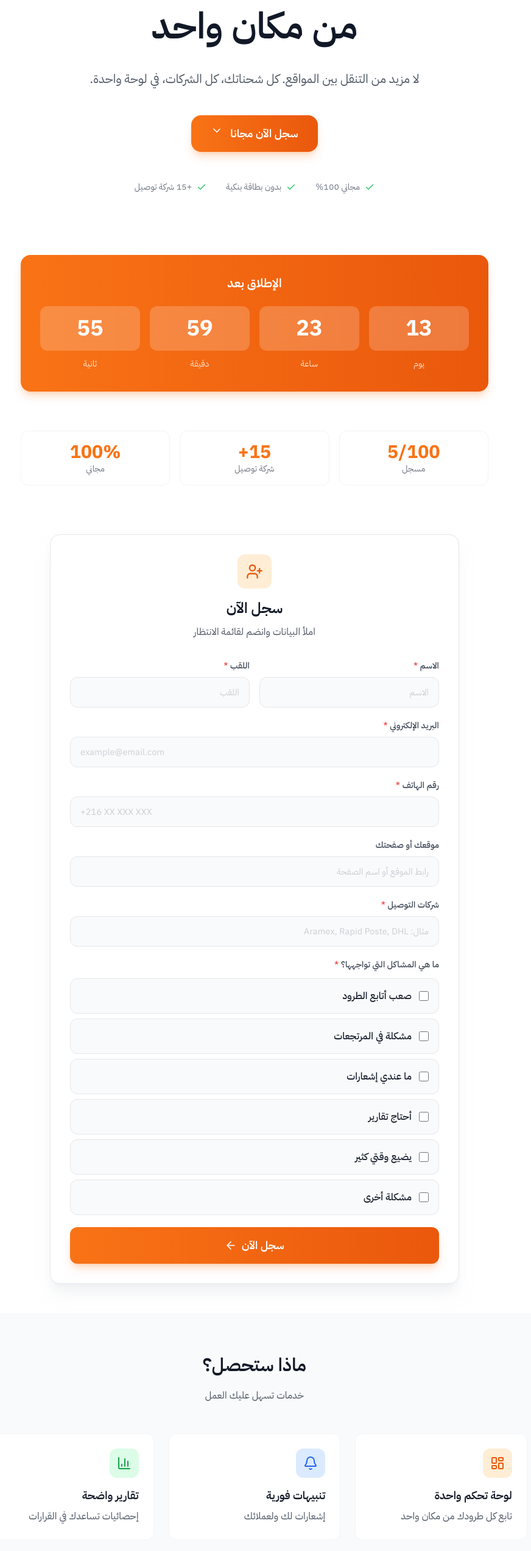
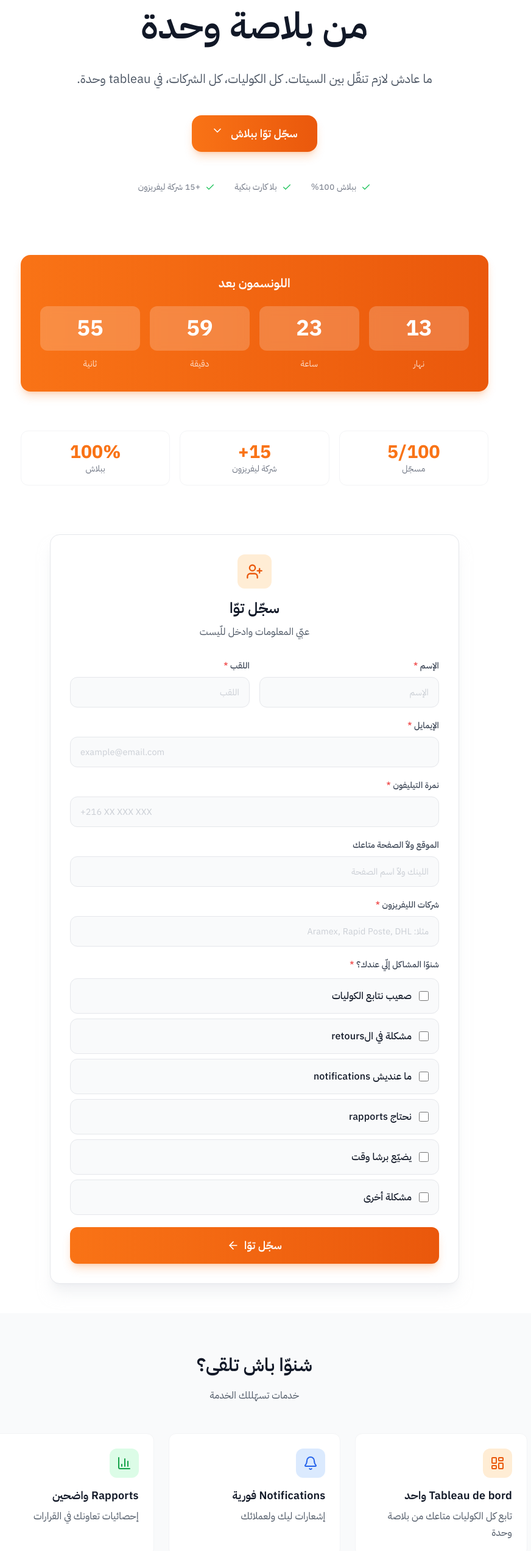
Before and after one commit to fawzyoth/mouraqib, a Vue app: page / in a window 1280 px wide. Shown: the part 254-2797 px from the top of the page at 61% size, without its empty margins (222-1094 px from the left). Built offline with nearby package versions, Linux system fonts and the light colour scheme; no server answers; the database is empty.

Commit message:
Update waiting list to Tunisian dialect (Derja)

```diff
--- a/src/views/WaitingListView.vue
+++ b/src/views/WaitingListView.vue
@@ -17,7 +17,7 @@
               <Sun v-else class="w-5 h-5" />
             </button>
             <router-link to="/" class="text-sm text-gray-600 dark:text-gray-400 hover:text-gray-900 dark:hover:text-white">
-              الرئيسية
+              الصفحة الكل
             </router-link>
           </div>
         </div>
@@ -34,17 +34,17 @@
       <div class="max-w-4xl mx-auto text-center w-full">
         <div class="inline-flex items-center gap-2 px-4 py-2 bg-gradient-to-r from-orange-100 to-orange-50 dark:from-orange-900/30 dark:to-orange-800/20 rounded-full mb-8 border border-orange-200/50 dark:border-orange-700/30">
           <span class="w-2 h-2 bg-orange-500 rounded-full animate-pulse"></span>
-          <span class="text-sm font-medium text-orange-700 dark:text-orange-400">قريبا - {{ spotsLeft }} مقعد متاح</span>
+          <span class="text-sm font-medium text-orange-700 dark:text-orange-400">قريب - {{ spotsLeft }} بلاصة باقية</span>
         </div>
 
         <h1 class="text-4xl sm:text-5xl lg:text-6xl font-bold text-gray-900 dark:text-white leading-relaxed mb-6">
-          تابع <span class="text-transparent bg-clip-text bg-gradient-to-r from-orange-500 to-orange-600">كل طرودك</span>
+          تابع <span class="text-transparent bg-clip-text bg-gradient-to-r from-orange-500 to-orange-600">كل الكوليات متاعك</span>
           <br class="hidden sm:block" />
-          من مكان واحد
+          من بلاصة وحدة
         </h1>
 
         <p class="text-xl text-gray-600 dark:text-gray-400 leading-loose max-w-2xl mx-auto mb-10">
-          لا مزيد من التنقل بين المواقع. كل شحناتك، كل الشركات، في لوحة واحدة.
+          ما عادش لازم تنقّل بين السيتات. كل الكوليات، كل الشركات، في tableau وحدة.
         </p>
 
         <!-- CTA Button -->
@@ -52,7 +52,7 @@
           @click="scrollToForm"
           class="inline-flex items-center gap-3 px-8 py-4 bg-gradient-to-r from-orange-500 to-orange-600 hover:from-orange-600 hover:to-orange-700 text-white font-semibold rounded-2xl transition-all shadow-lg shadow-orange-500/25 hover:shadow-orange-500/40 hover:scale-105 text-lg"
         >
-          <span>سجل الآن مجانا</span>
+          <span>سجّل توّا ببلاش</span>
           <ChevronDown class="w-5 h-5 animate-bounce" />
         </button>
 
@@ -60,15 +60,15 @@
         <div class="mt-12 flex items-center justify-center gap-8 text-sm text-gray-500 dark:text-gray-400">
           <div class="flex items-center gap-2">
             <Check class="w-4 h-4 text-green-500" />
-            <span>مجاني 100%</span>
+            <span>ببلاش 100%</span>
           </div>
           <div class="flex items-center gap-2">
             <Check class="w-4 h-4 text-green-500" />
-            <span>بدون بطاقة بنكية</span>
+            <span>بلا كارت بنكية</span>
           </div>
           <div class="flex items-center gap-2">
             <Check class="w-4 h-4 text-green-500" />
-            <span>+15 شركة توصيل</span>
+            <span>+15 شركة ليفريزون</span>
           </div>
         </div>
       </div>
@@ -78,13 +78,13 @@
     <section class="py-8 px-4 sm:px-6">
       <div class="max-w-3xl mx-auto">
         <div class="bg-gradient-to-r from-orange-500 to-orange-600 rounded-2xl p-8 shadow-lg shadow-orange-500/25">
-          <h2 class="text-xl font-semibold text-white text-center mb-6">الإطلاق بعد</h2>
+          <h2 class="text-xl font-semibold text-white text-center mb-6">اللونسمون بعد</h2>
           <div class="grid grid-cols-4 gap-4">
             <div class="text-center">
               <div class="bg-white/20 backdrop-blur rounded-xl p-4 mb-2">
                 <span class="text-3xl sm:text-4xl font-bold text-white">{{ String(countdown.days).padStart(2, '0') }}</span>
               </div>
-              <span class="text-sm text-white/80">يوم</span>
+              <span class="text-sm text-white/80">نهار</span>
             </div>
             <div class="text-center">
               <div class="bg-white/20 backdrop-blur rounded-xl p-4 mb-2">
@@ -115,15 +115,15 @@
         <div class="grid grid-cols-3 gap-4">
           <div class="bg-white dark:bg-gray-800/50 rounded-xl p-4 border border-gray-100 dark:border-gray-800 text-center">
             <div class="text-2xl sm:text-3xl font-bold text-orange-500">{{ registeredCount }}/100</div>
-            <div class="text-xs sm:text-sm text-gray-500">مسجل</div>
+            <div class="text-xs sm:text-sm text-gray-500">مسجّل</div>
           </div>
           <div class="bg-white dark:bg-gray-800/50 rounded-xl p-4 border border-gray-100 dark:border-gray-800 text-center">
             <div class="text-2xl sm:text-3xl font-bold text-orange-500">15+</div>
-            <div class="text-xs sm:text-sm text-gray-500">شركة توصيل</div>
+            <div class="text-xs sm:text-sm text-gray-500">شركة ليفريزون</div>
           </div>
           <div class="bg-white dark:bg-gray-800/50 rounded-xl p-4 border border-gray-100 dark:border-gray-800 text-center">
             <div class="text-2xl sm:text-3xl font-bold text-orange-500">100%</div>
-            <div class="text-xs sm:text-sm text-gray-500">مجاني</div>
+            <div class="text-xs sm:text-sm text-gray-500">ببلاش</div>
           </div>
         </div>
       </div>
@@ -137,20 +137,20 @@
             <div class="w-14 h-14 bg-orange-100 dark:bg-orange-900/30 rounded-xl flex items-center justify-center mx-auto mb-4">
               <UserPlus class="w-7 h-7 text-orange-600" />
             </div>
-            <h2 class="text-2xl font-bold text-gray-900 dark:text-white mb-2">سجل الآن</h2>
-            <p class="text-gray-600 dark:text-gray-400">املأ البيانات وانضم لقائمة الانتظار</p>
+            <h2 class="text-2xl font-bold text-gray-900 dark:text-white mb-2">سجّل توّا</h2>
+            <p class="text-gray-600 dark:text-gray-400">عبّي المعلومات وادخل للّيست</p>
           </div>
 
           <form @submit.prevent="submitForm" class="space-y-5">
             <!-- Name Fields -->
             <div class="grid grid-cols-1 md:grid-cols-2 gap-4">
               <div>
-                <label class="block text-sm font-medium text-gray-700 dark:text-gray-300 mb-2">الاسم <span class="text-red-500">*</span></label>
+                <label class="block text-sm font-medium text-gray-700 dark:text-gray-300 mb-2">الإسم <span class="text-red-500">*</span></label>
                 <input
                   v-model="form.firstName"
                   type="text"
                   required
-                  placeholder="الاسم"
+                  placeholder="الإسم"
                   class="w-full px-4 py-3 bg-gray-50 dark:bg-gray-900 border border-gray-200 dark:border-gray-700 rounded-xl text-gray-900 dark:text-white placeholder-gray-400 focus:ring-2 focus:ring-orange-500 focus:border-transparent transition-all text-base"
                 />
               </div>
@@ -168,7 +168,7 @@
 
             <!-- Email -->
             <div>
-              <label class="block text-sm font-medium text-gray-700 dark:text-gray-300 mb-2">البريد الإلكتروني <span class="text-red-500">*</span></label>
+              <label class="block text-sm font-medium text-gray-700 dark:text-gray-300 mb-2">الإيمايل <span class="text-red-500">*</span></label>
               <input
                 v-model="form.email"
                 type="email"
@@ -181,7 +181,7 @@
 
             <!-- Phone -->
             <div>
-              <label class="block text-sm font-medium text-gray-700 dark:text-gray-300 mb-2">رقم الهاتف <span class="text-red-500">*</span></label>
+              <label class="block text-sm font-medium text-gray-700 dark:text-gray-300 mb-2">نمرة التيليفون <span class="text-red-500">*</span></label>
               <input
                 v-model="form.phone"
                 type="tel"
@@ -194,30 +194,30 @@
 
             <!-- Website/Project -->
             <div>
-              <label class="block text-sm font-medium text-gray-700 dark:text-gray-300 mb-2">موقعك أو صفحتك</label>
+              <label class="block text-sm font-medium text-gray-700 dark:text-gray-300 mb-2">الموقع ولاّ الصفحة متاعك</label>
               <input
                 v-model="form.website"
                 type="text"
-                placeholder="رابط الموقع أو اسم الصفحة"
+                placeholder="اللينك ولاّ اسم الصفحة"
                 class="w-full px-4 py-3 bg-gray-50 dark:bg-gray-900 border border-gray-200 dark:border-gray-700 rounded-xl text-gray-900 dark:text-white placeholder-gray-400 focus:ring-2 focus:ring-orange-500 focus:border-transparent transition-all text-base"
               />
             </div>
 
             <!-- Delivery Companies - Text Field -->
             <div>
-              <label class="block text-sm font-medium text-gray-700 dark:text-gray-300 mb-2">شركات التوصيل <span class="text-red-500">*</span></label>
+              <label class="block text-sm font-medium text-gray-700 dark:text-gray-300 mb-2">شركات الليفريزون <span class="text-red-500">*</span></label>
               <input
                 v-model="form.deliveryCompanies"
                 type="text"
                 required
-                placeholder="مثال: Aramex, Rapid Poste, DHL"
+                placeholder="مثلا: Aramex, Rapid Poste, DHL"
                 class="w-full px-4 py-3 bg-gray-50 dark:bg-gray-900 border border-gray-200 dark:border-gray-700 rounded-xl text-gray-900 dark:text-white placeholder-gray-400 focus:ring-2 focus:ring-orange-500 focus:border-transparent transition-all text-base"
               />
             </div>
 
             <!-- Main Problems - Multi Select -->
             <div>
-              <label class="block text-sm font-medium text-gray-700 dark:text-gray-300 mb-3">ما هي المشاكل التي تواجهها؟ <span class="text-red-500">*</span></label>
+              <label class="block text-sm font-medium text-gray-700 dark:text-gray-300 mb-3">شنوّا المشاكل إلّي عندك؟ <span class="text-red-500">*</span></label>
               <div class="space-y-2">
                 <label
                   v-for="problem in commonProblems"
@@ -242,11 +242,11 @@
 
             <!-- Other Problem -->
             <div v-if="form.problems.includes('other')">
-              <label class="block text-sm font-medium text-gray-700 dark:text-gray-300 mb-2">وضح المشكلة</label>
+              <label class="block text-sm font-medium text-gray-700 dark:text-gray-300 mb-2">فسّر المشكلة</label>
               <textarea
                 v-model="form.otherProblem"
                 rows="3"
-                placeholder="اكتب المشكلة..."
+                placeholder="أكتب المشكلة..."
                 class="w-full px-4 py-3 bg-gray-50 dark:bg-gray-900 border border-gray-200 dark:border-gray-700 rounded-xl text-gray-900 dark:text-white placeholder-gray-400 focus:ring-2 focus:ring-orange-500 focus:border-transparent transition-all resize-none text-base"
               ></textarea>
             </div>
@@ -263,10 +263,10 @@
               class="w-full py-4 bg-gradient-to-r from-orange-500 to-orange-600 hover:from-orange-600 hover:to-orange-700 text-white font-semibold rounded-xl transition-all shadow-lg shadow-orange-500/25 hover:shadow-orange-500/40 disabled:opacity-50 disabled:cursor-not-allowed flex items-center justify-center gap-2 text-lg"
             >
               <Loader2 v-if="isSubmitting" class="w-5 h-5 animate-spin" />
-              <span v-if="isSubmitting">جاري التسجيل...</span>
-              <span v-else-if="registeredCount >= 100">اكتمل العدد</span>
+              <span v-if="isSubmitting">راهو يسجّل...</span>
+              <span v-else-if="registeredCount >= 100">كمل العدد</span>
               <template v-else>
-                <span>سجل الآن</span>
+                <span>سجّل توّا</span>
                 <ArrowLeft class="w-5 h-5" />
               </template>
             </button>
@@ -276,9 +276,9 @@
           <div v-if="showSuccess" class="mt-6 p-4 bg-green-50 dark:bg-green-900/20 border border-green-200 dark:border-green-800 rounded-xl">
             <div class="flex items-center gap-2 text-green-700 dark:text-green-400 mb-2">
               <CheckCircle class="w-5 h-5" />
-              <span class="font-semibold">تم التسجيل!</span>
+              <span class="font-semibold">تسجّلت!</span>
             </div>
-            <p class="text-sm text-green-600 dark:text-green-500">شكرا! سنتواصل معك قريبا.</p>
+            <p class="text-sm text-green-600 dark:text-green-500">يعيشك! باش نتواصلو معاك قريب.</p>
           </div>
         </div>
       </div>
@@ -288,8 +288,8 @@
     <section class="py-16 px-4 sm:px-6 bg-gray-50 dark:bg-gray-900">
       <div class="max-w-4xl mx-auto">
         <div class="text-center mb-12">
-          <h2 class="text-2xl sm:text-3xl font-bold text-gray-900 dark:text-white">ماذا ستحصل؟</h2>
-          <p class="mt-4 text-gray-600 dark:text-gray-400">خدمات تسهل عليك العمل</p>
+          <h2 class="text-2xl sm:text-3xl font-bold text-gray-900 dark:text-white">شنوّا باش تلقى؟</h2>
+          <p class="mt-4 text-gray-600 dark:text-gray-400">خدمات تسهّللك الخدمة</p>
         </div>
 
         <div class="grid md:grid-cols-3 gap-6">
@@ -297,24 +297,24 @@
             <div class="w-12 h-12 bg-orange-100 dark:bg-orange-900/30 rounded-xl flex items-center justify-center mb-4">
               <LayoutDashboard class="w-6 h-6 text-orange-600" />
             </div>
-            <h3 class="font-semibold text-gray-900 dark:text-white mb-2 text-lg">لوحة تحكم واحدة</h3>
-            <p class="text-gray-600 dark:text-gray-400">تابع كل طرودك من مكان واحد</p>
+            <h3 class="font-semibold text-gray-900 dark:text-white mb-2 text-lg">Tableau de bord واحد</h3>
+            <p class="text-gray-600 dark:text-gray-400">تابع كل الكوليات متاعك من بلاصة وحدة</p>
           </div>
 
           <div class="bg-white dark:bg-gray-800 rounded-xl p-6 border border-gray-100 dark:border-gray-700 hover:shadow-lg transition-shadow">
             <div class="w-12 h-12 bg-blue-100 dark:bg-blue-900/30 rounded-xl flex items-center justify-center mb-4">
               <Bell class="w-6 h-6 text-blue-600" />
             </div>
-            <h3 class="font-semibold text-gray-900 dark:text-white mb-2 text-lg">تنبيهات فورية</h3>
-            <p class="text-gray-600 dark:text-gray-400">إشعارات لك ولعملائك</p>
+            <h3 class="font-semibold text-gray-900 dark:text-white mb-2 text-lg">Notifications فورية</h3>
+            <p class="text-gray-600 dark:text-gray-400">إشعارات ليك ولعملائك</p>
           </div>
 
           <div class="bg-white dark:bg-gray-800 rounded-xl p-6 border border-gray-100 dark:border-gray-700 hover:shadow-lg transition-shadow">
             <div class="w-12 h-12 bg-green-100 dark:bg-green-900/30 rounded-xl flex items-center justify-center mb-4">
               <BarChart3 class="w-6 h-6 text-green-600" />
             </div>
-            <h3 class="font-semibold text-gray-900 dark:text-white mb-2 text-lg">تقارير واضحة</h3>
-            <p class="text-gray-600 dark:text-gray-400">إحصائيات تساعدك في القرارات</p>
+            <h3 class="font-semibold text-gray-900 dark:text-white mb-2 text-lg">Rapports واضحين</h3>
+            <p class="text-gray-600 dark:text-gray-400">إحصائيات تعاونك في القرارات</p>
           </div>
         </div>
       </div>
@@ -403,11 +403,11 @@ const registeredCount = ref(5)
 const spotsLeft = computed(() => 100 - registeredCount.value)
 
 const commonProblems = [
-  { id: 'tracking', title: 'صعب أتابع الطرود' },
-  { id: 'returns', title: 'مشكلة في المرتجعات' },
-  { id: 'notifications', title: 'ما عندي إشعارات' },
-  { id: 'reports', title: 'أحتاج تقارير' },
-  { id: 'time', title: 'يضيع وقتي كثير' },
+  { id: 'tracking', title: 'صعيب نتابع الكوليات' },
+  { id: 'returns', title: 'مشكلة في الretours' },
+  { id: 'notifications', title: 'ما عنديش notifications' },
+  { id: 'reports', title: 'نحتاج rapports' },
+  { id: 'time', title: 'يضيّع برشا وقت' },
   { id: 'other', title: 'مشكلة أخرى' }
 ]
 
@@ -429,12 +429,12 @@ async function submitForm() {
   errorMessage.value = ''
 
   if (!form.firstName || !form.lastName || !form.email || !form.phone || !form.deliveryCompanies || form.problems.length === 0) {
-    errorMessage.value = 'الرجاء ملء كل الحقول المطلوبة'
+    errorMessage.value = 'لازم تعبّي الخانات الكل'
     return
   }
 
   if (registeredCount.value >= 100) {
-    errorMessage.value = 'عذرا، اكتمل العدد المسموح'
+    errorMessage.value = 'معذرة، كمل العدد'
     return
   }
 
@@ -456,9 +456,9 @@ async function submitForm() {
 
     if (error) {
       if (error.code === '23505') {
-        errorMessage.value = 'هذا البريد الإلكتروني مسجل مسبقا'
+        errorMessage.value = 'هذا الإيمايل مسجّل من قبل'
       } else {
-        errorMessage.value = 'حدث خطأ. حاول مرة أخرى'
+        errorMessage.value = 'صار مشكل. عاود حاول'
         console.error('Supabase error:', error)
       }
       return
@@ -477,7 +477,7 @@ async function submitForm() {
     form.problems = []
     form.otherProblem = ''
   } catch (e) {
-    errorMessage.value = 'حدث خطأ في الاتصال. حاول مرة أخرى'
+    errorMessage.value = 'صار مشكل في الconnexion. عاود حاول'
     console.error('Error:', e)
   } finally {
     isSubmitting.value = false
```
